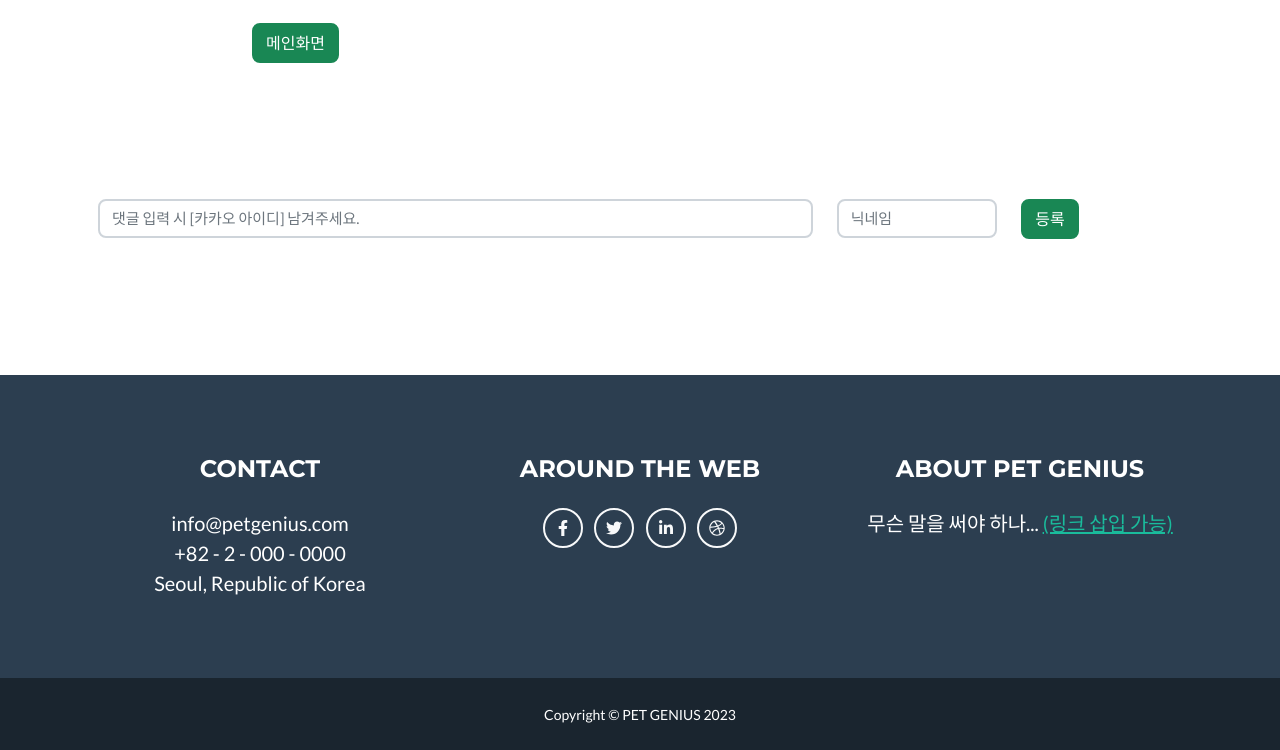
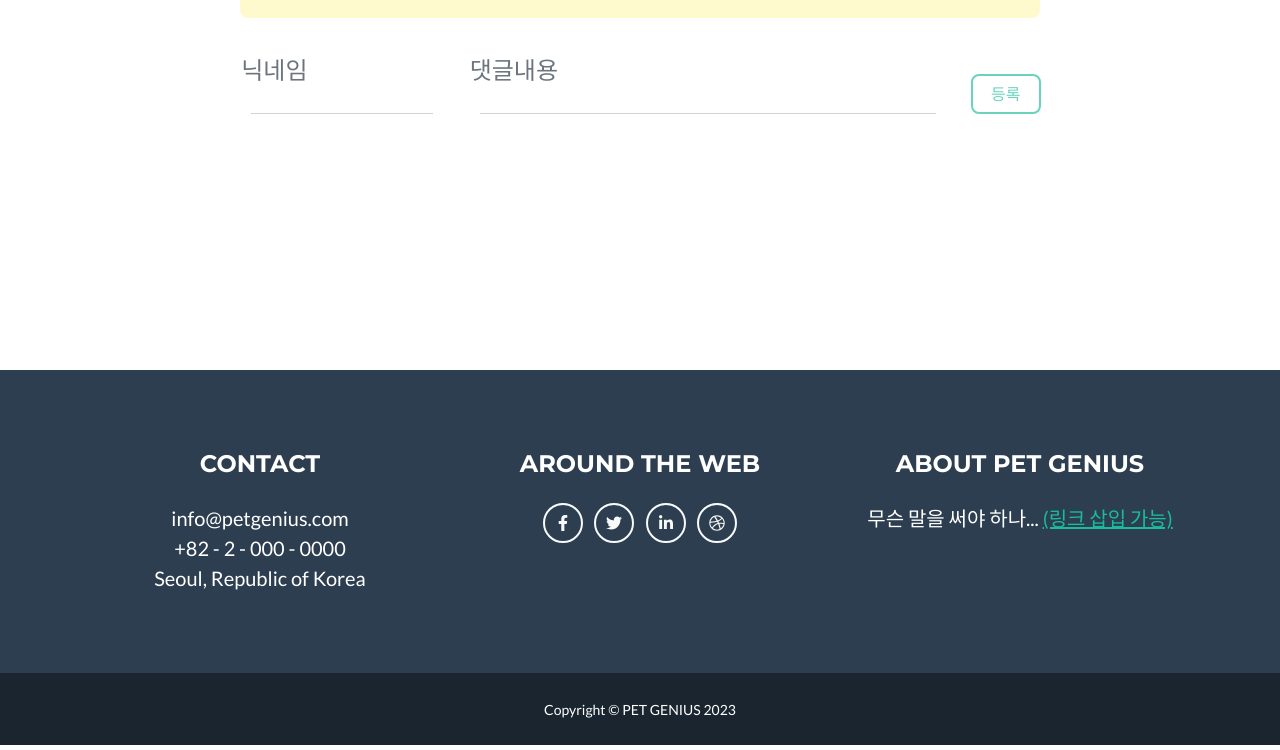
Before and after one commit to sooya333/petgenius_1.1, a Flask app: template templates/detail.html in a window 1280 px wide. Shown: the part 1526-2276 px from the top of the page. Run offline with Flask 2, Linux system fonts and the light colour scheme; the template is opened without the code that fills it, so the values that code supplies are empty; some libraries are stand-ins or nearby versions.

Commit message:
디테일페이지에 코멘트 섹션 추가

```diff
--- a/templates/detail.html
+++ b/templates/detail.html
@@ -1,5 +1,5 @@
 <!DOCTYPE html>
-<html lang="en" xmlns="http://www.w3.org/1999/html">
+<html lang="en" xmlns="http://www.w3.org/1999/html" xmlns="http://www.w3.org/1999/html">
 <head>
 
     <meta charset="UTF-8">
@@ -86,7 +86,6 @@
     <style>
 
 
-
         . title {
             font-size: 10px;
         }
@@ -106,7 +105,6 @@
             margin-top: 10px;
             font-weight: bold;
         }
-
 
 
     </style>
@@ -201,46 +199,52 @@
                 <p class="form-control" id="title">{{ detail.title }}</p>
                 </br>
                 <label for="content" class="form-label">내용</label>
-                <textarea class="form-control" id="content" name="content" disabled>{{ detail.content }}</textarea>
-                <img src="http://www.example.com/images/image.jpg" alt="image">
-            </div>
+                <p class="form-control" id="content" name="content">{{ detail.content }}</p>
+
             </div>
             </br>
-
-
-
-        <div style="max-width: 800px;" class="container">
             <button type='button' class="btn btn-success"
                     onclick="javascript : location.href='index.html'">메인화면
             </button>
         </div>
 
-        </br>
-        </br>
-        </br>
-        </br>
-        </br>
-
-        <div class="card-body">
-            <form class="form-horizontal">
-                <div class="row">
-                    <div class="form-group col-sm-8">
-                        <input class="form-control input-sm" id="newReplyText" type="text"
-                               placeholder="댓글 입력 시 [카카오 아이디] 남겨주세요.">
+        <section class="page-section container" id="comment_list" style="max-width: 800px;">
+            <!-- Icon Divider-->
+            <div class="divider-custom" id="dividers">
+                <div class="divider-custom-line"></div>
+                <div class="divider-custom-icon"><i class="fas fa-star"></i></div>
+                <div class="divider-custom-line"></div>
             </div>
-
-                    <div class="form-group col-sm-2">
-                        <input class="form-control input-sm" id="newReplyWriter" type="text" placeholder="닉네임">
-                    </div>
-                    <div class="form-group col-sm-2">
-                        <button type="button" class="btn btn-success"
-                                onclick="javascript : location.href='index.html'"> 등록
-                        </button>
+            <!-- 댓글 주의사항 -->
+            <div class="p-3" style="background-color: lemonchiffon; border-radius: 0.5em; ">
+                <div>
+                    <p style="font-weight: bold">💡 댓글 작성시 주의사항</p>
+                    <small>소중한 개인정보 노출을 유의해 주세요! 연락이 필요하다면 개인 전화번호를 공유하기보다 카카오톡 ID를 남겨보세요.</small>
                 </div>
             </div>
+            <!-- 댓글 입력창 -->
+            <div class="mt-2 mb-4">
+                <form class="row">
+                    <!-- Name input-->
+                    <div class="form-floating col-sm-3 mx-auto mb-3">
+                        <input type="text" class="form-control" placeholder="Enter name" id="c_name" required>
+                        <label for="name">닉네임</label>
+                    </div>
+                    <!-- comment input-->
+                    <div class="form-floating col-sm-7 mx-auto mb-3">
+                        <input type="text" class="form-control" placeholder="Enter comment" id="comment" required>
+                        <label for="comment">댓글내용</label>
+                    </div>
+                    <!-- Submit Button-->
+                    <button class="btn btn-outline-primary mx-auto col-sm-1 mt-5" id="submitButton" type="submit"
+                            disabled="true" onclick="save_cmt()" style="height: 40px; width: 70px">등록
+                    </button>
                 </form>
             </div>
-
+            <!-- 댓글 보여주기 // -->
+            <div class="container" style="max-width: 1000px;" id="cmt_box">
+            </div>
+        </section>
 
 
         </br>
@@ -291,6 +295,5 @@
     <div class="container"><small>Copyright &copy; PET GENIUS 2023</small></div>
 </div>
 
-
 </body>
 </html>
```
Lines whose indentation alone changed are shown as unchanged.
